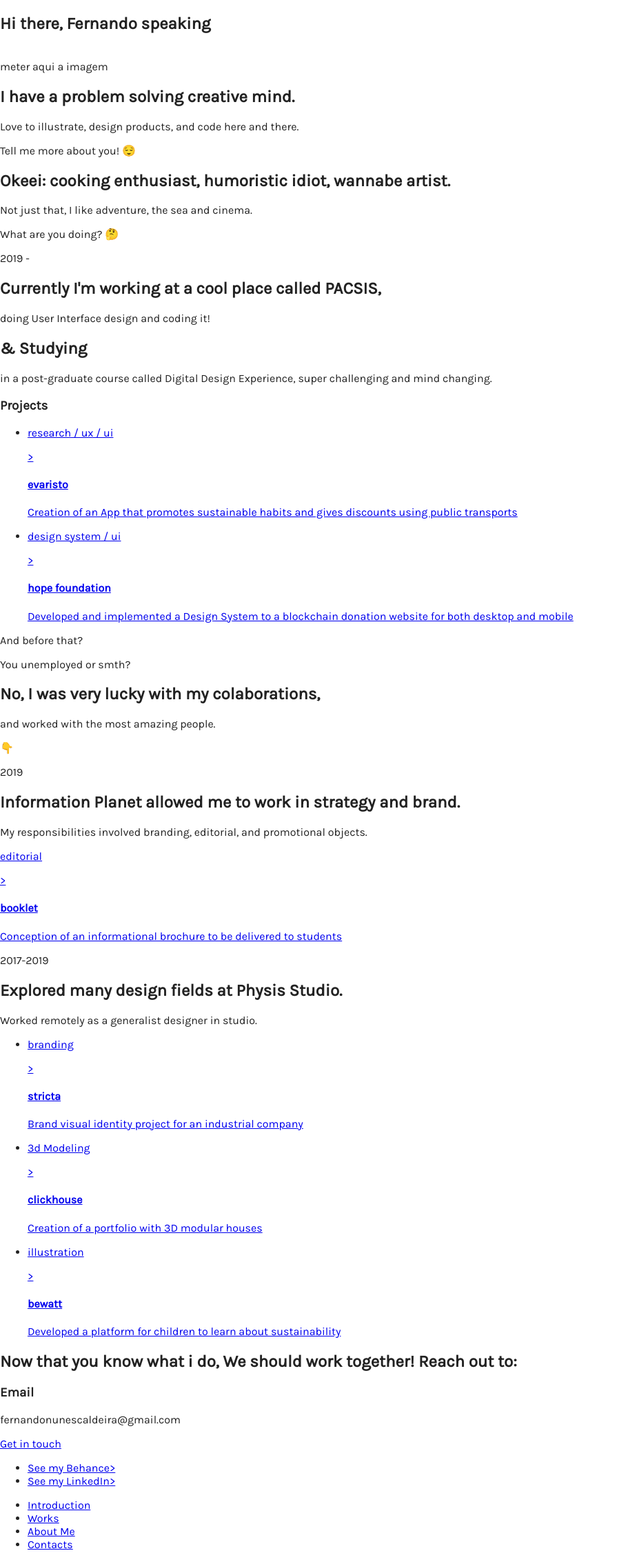
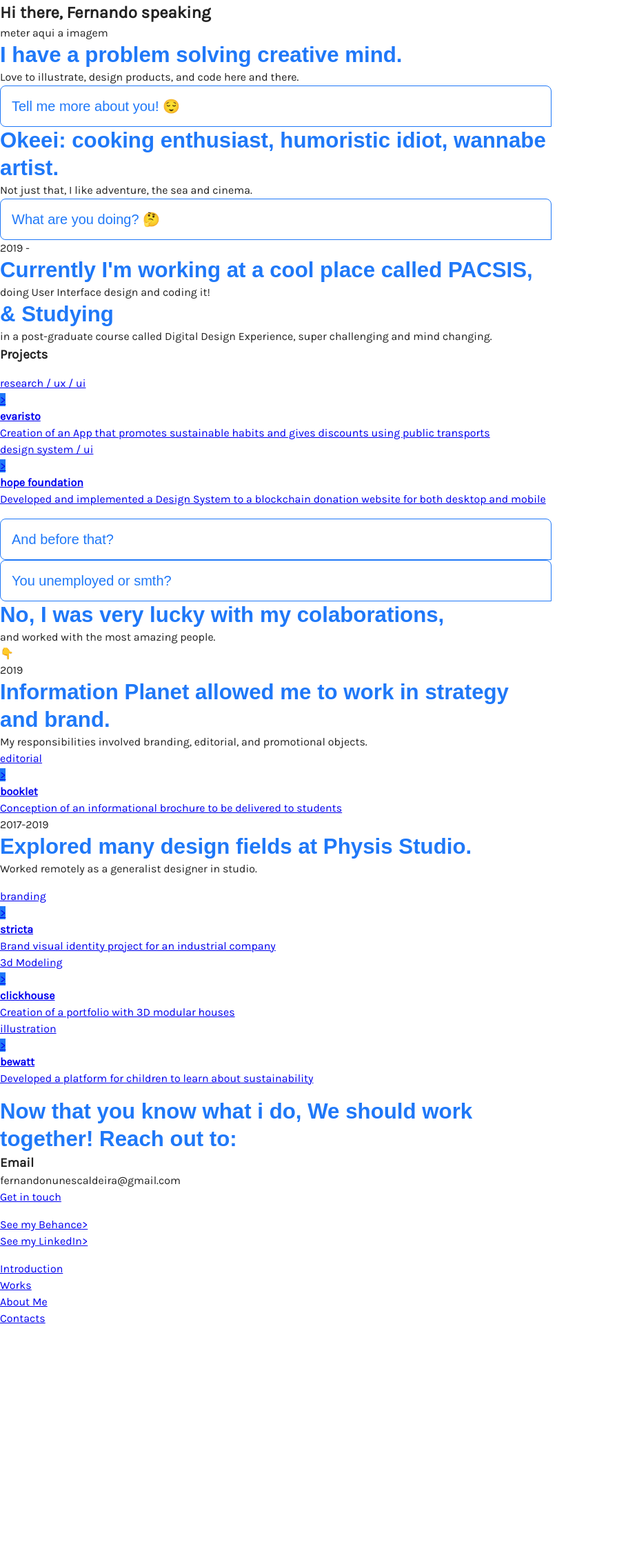
Before and after one commit to FernandoCaldeira/jekyllsite, a Jekyll site: the page built from index.markdown, in a window 1280 px wide. Shown: the whole page at 69% size, without its empty margins (0-895 px from the left). Built offline with Jekyll 4.4.1, drawn with Linux system fonts in a browser that asks for light colours; after the commit the page ends 1940 px from its top, so only the background shows below that.

Commit message:
scss layer

```diff
--- a/_config.yml
+++ b/_config.yml
@@ -34,7 +34,7 @@ theme: minima
 plugins:
   - jekyll-feed
 
-# Collections Exercicio do Professor
+# Collections dos cards do trabalho
 collections:
   cards:
     output: true
--- a/_layouts/introduction.html
+++ b/_layouts/introduction.html
@@ -8,22 +8,22 @@ layout: default_no-nav
 </section>
 
 <section>
-    <h2>I have a problem solving creative mind.</h2>
+    <h2 class="answer">I have a problem solving creative mind.</h2>
     <p>Love to illustrate, design products, and code here and there.</p>
 </section>
 
 <section>
-    <span>Tell me more about you! 😌</span>
-    <h2>Okeei: cooking enthusiast, humoristic idiot, wannabe artist.</h2>
+    <p class="chat">Tell me more about you! 😌</p>
+    <h2 class="answer">Okeei: cooking enthusiast, humoristic idiot, wannabe artist.</h2>
     <p>Not just that, I like adventure, the sea and cinema.</p>
 </section>
 
 <section>
-    <span>What are you doing? 🤔</span>
+    <p class="chat">What are you doing? 🤔</p>
     <p>2019 -</p>
-    <h2>Currently I'm working at a cool place called PACSIS,</h2>
+    <h2 class="answer">Currently I'm working at a cool place called PACSIS,</h2>
     <p>doing User Interface design and coding it!</p>
-    <h2>& Studying</h2>
+    <h2 class="answer">& Studying</h2>
     <p>in a post-graduate course called Digital Design Experience, super challenging and mind changing.</p>
 </section>
 
@@ -40,12 +40,12 @@ layout: default_no-nav
 </section>
 
 <section>
-    <p>And before that?</p>
-    <p>You unemployed or smth?</p>
+    <p class="chat">And before that?</p>
+    <p class="chat">You unemployed or smth?</p>
 </section>
 
 <section>
-    <h2>No, I was very lucky with my colaborations,</h2>
+    <h2 class="answer">No, I was very lucky with my colaborations,</h2>
     <p>and worked with the most amazing people.</p>
     <span>👇</span>
     <img src="" alt="">
@@ -53,14 +53,14 @@ layout: default_no-nav
 
 <section>
     <p>2019</p>
-    <h2>Information Planet allowed me to work in strategy and brand.</h2>
+    <h2 class="answer">Information Planet allowed me to work in strategy and brand.</h2>
     <p>My responsibilities involved branding, editorial, and promotional objects.</p>
     {% include card-modal.html article="booklet" %}
 </section>
 
 <section>
     <p>2017-2019</p>
-    <h2>Explored many design fields at Physis Studio.</h2>
+    <h2 class="answer">Explored many design fields at Physis Studio.</h2>
     <p>Worked remotely as a generalist designer in studio.</p>
     <ul>
         <li>
@@ -76,7 +76,7 @@ layout: default_no-nav
 </section>
 
 <section class="introduction-contacts">
-    <h2>Now that you know what i do, We should work together! Reach out to:</h2>
+    <h3 class="answer">Now that you know what i do, We should work together! Reach out to:</h3>
     {% include myemail.html%}
     {% include external-links.html %}
 </section>
--- a/_sass/_spacing.scss
+++ b/_sass/_spacing.scss
@@ -1,5 +1,6 @@
 $space-xxs: 4px;
 $space-xs: 6px;
+$space-ss: 8px;
 $space-s: 16px;
 $space-m: 24px;
 $space-ml: 32px;
--- a/_sass/_typography.scss
+++ b/_sass/_typography.scss
@@ -23,14 +23,43 @@
     line-height: 24px;
 }
 
-@mixin titleFonts {
+@mixin displayFonts {
     font-family: Arial, Helvetica, sans-serif;
     color: $c-primary;
 }
 
-@mixin titleH2Mobile {
-    @include titleFonts;
-    font-size: 16px;
-    line-height: 24px;
+@mixin display1 {
+    @include displayFonts;
+    font-size: 61.04px;
+    line-height: 76px;
+}
 
+@mixin display2 {
+    @include displayFonts;
+    font-size: 48.83px;
+    line-height: 60px;
 }
+
+@mixin display3 {
+    @include displayFonts;
+    font-size: 39.06px;
+    line-height: 50.8px;
+}
+
+@mixin display4 {
+    @include displayFonts;
+    font-size: 31.25px;
+    line-height: 40px;
+}
+
+@mixin display5 {
+    @include displayFonts;
+    font-size: 25px;
+    line-height: 30px;
+}
+
+@mixin display6 {
+    @include displayFonts;
+    font-size: 20px;
+    line-height: 26px;
+}
--- a/_sass/mystyles.scss
+++ b/_sass/mystyles.scss
@@ -2,8 +2,90 @@
 @import "typography";
 @import "spacing";
 
+/* Css Reset */
+/* Box sizing rules */
+*,
+*::before,
+*::after {
+    box-sizing: border-box;
+}
+
+/* Remove default padding */
+ul,
+ol,
+li {
+    padding: 0;
+}
+
+/* Remove default margin */
+body,
+h1,
+h2,
+h3,
+h4,
+p,
+ul[class],
+ol[class],
+li,
+figure,
+figcaption,
+blockquote,
+dl,
+dd {
+    margin: 0;
+}
+
+/* Set core body defaults */
 body {
     @include bodyFonts;
-    margin: 0;
-    padding: 0;
+    min-height: 100vh;
+    scroll-behavior: smooth;
+    text-rendering: optimizeSpeed;
+    line-height: 1.5;
 }
+
+/* Remove list styles on ul, ol elements with a class attribute */
+ul[class],
+ol[class],
+li {
+    list-style: none;
+}
+
+/* Make images easier to work with */
+img {
+    max-width: 100%;
+    display: block;
+}
+
+/*-GERAL*/
+main {
+    width: 100%;
+    max-width: 800px;
+}
+
+.standart-cards {
+    width: 500px;
+    height: 500px;
+    background-image: url();
+    background-color: $c-primary;
+}
+
+.big-cards {
+
+}
+/*-INTRODUCTION*/
+.answer {
+    @include display4;
+}
+
+.chat {
+    @include display6;
+    padding: $space-s;
+    border: 1.5px solid $c-primary;
+    border-radius: $space-ss $space-ss 0 $space-ss;
+}
+/*-ABOUTME*/
+
+/*-WORKS*/
+
+/*-CONTACTS*/
```
